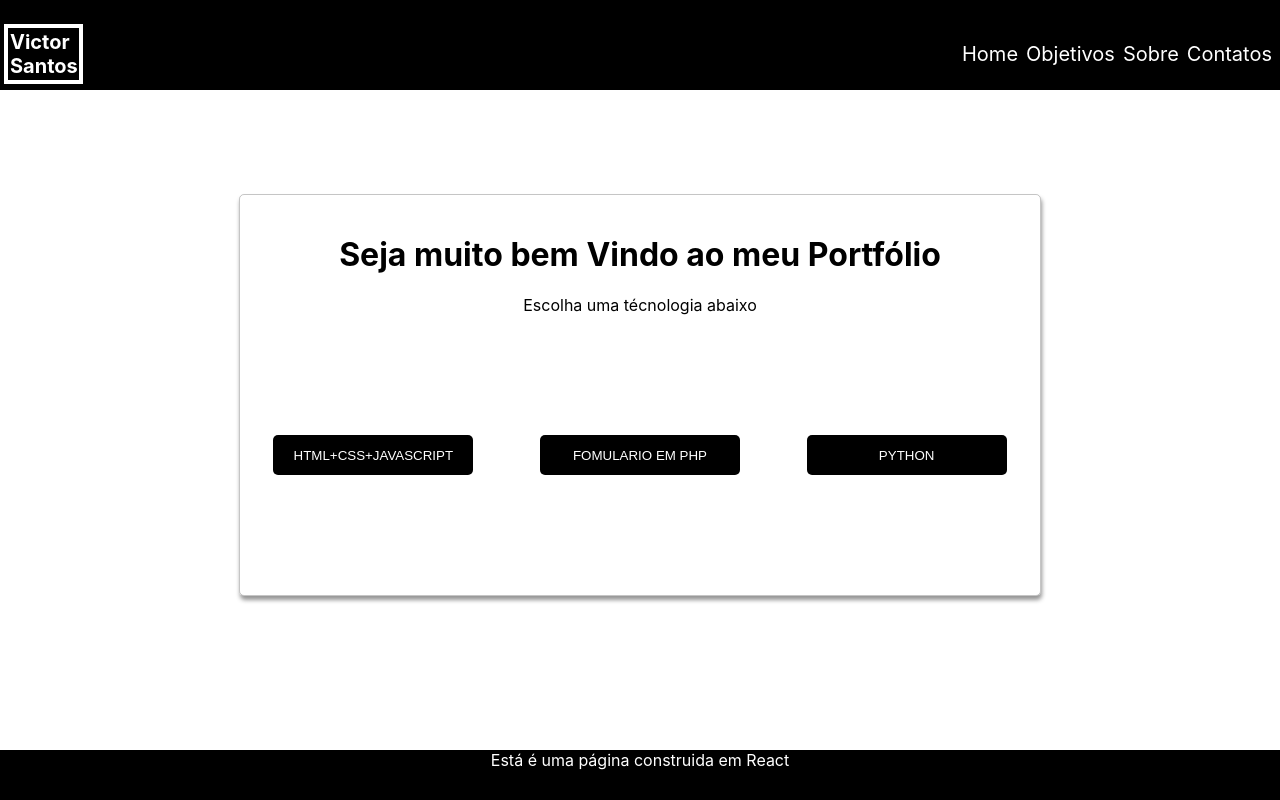
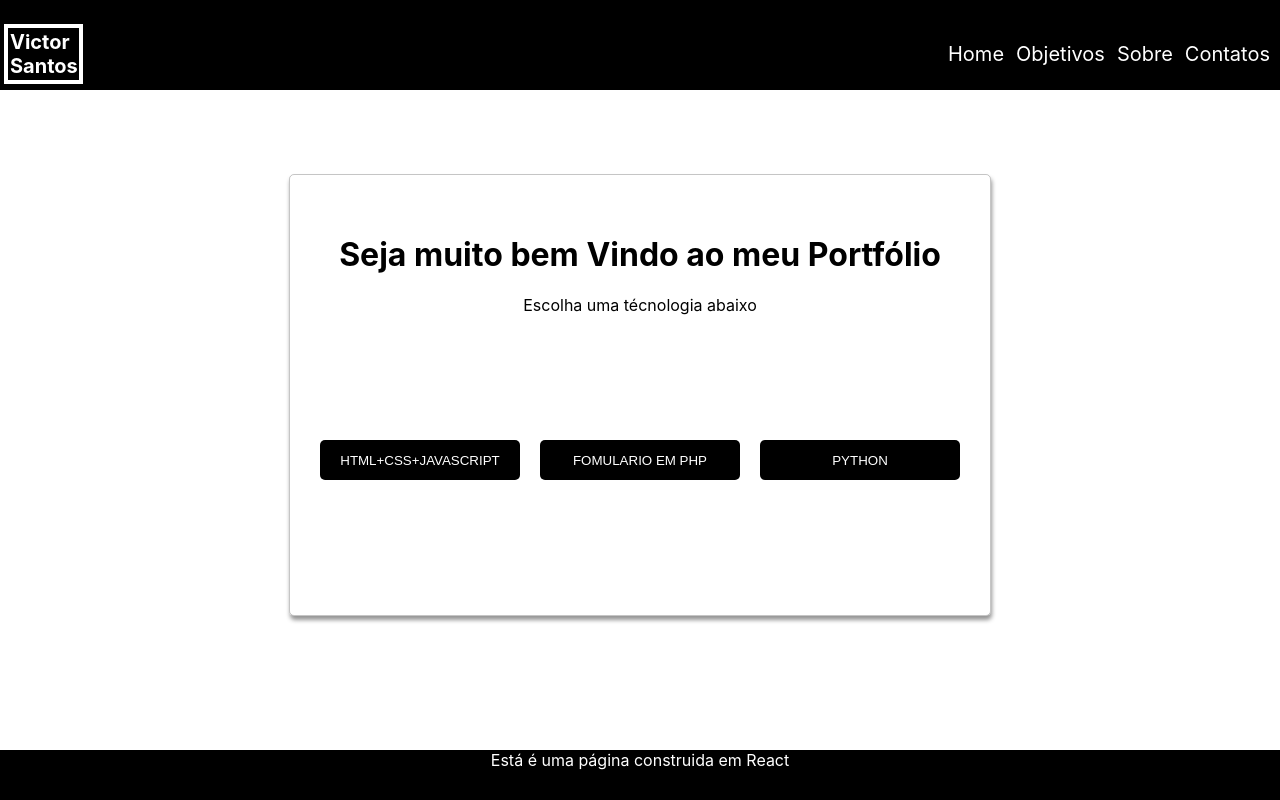
Before and after one commit to victorwsantos/react-page, a React (Create React App) app: page / in a window 1280 px wide. Built offline with nearby package versions, Linux system fonts and the light colour scheme.

Commit message:
Ajustes CSS

```diff
--- a/src/App.css
+++ b/src/App.css
@@ -35,14 +35,17 @@ body{
   text-decoration: none;
   margin: 4px;
   font-size: 20px;
+  border-radius: 5px;
 }
 .componentes-topo ul li .Home, .componentes-topo ul li .sobre,.componentes-topo ul li .objetivos, .componentes-topo ul li .Contatos {
   text-decoration: none;
   color: white;
+  padding: 2px;
 }
 .conteudo-pg{
   height: 400px;
-  width: 800px;
+  padding: 20px;
+  margin: auto;
   border: solid 1px rgba(0, 0, 0, 0.226);
   border-radius: 5px;
   text-align: center;
@@ -60,6 +63,7 @@ body{
   align-items: center;
   justify-content: space-around;
   margin-top: 120px;
+
 }
 .botoes-pg-index button{
   height: 40px;
@@ -71,6 +75,9 @@ body{
   border: none;
   cursor: pointer;
   transition: 0.6s;
+  margin-left: 10px;
+  margin-right: 10px;
+  margin-top: 5px;
 
 }
 .conteudo-footer{
@@ -90,3 +97,14 @@ body{
 box-shadow: -1px -4px 4px rgba(0, 0, 0, 0.418);
 transition: 0.6s;
 }
+.componentes-topo ul li:hover{
+  background-color: rgba(255, 255, 255, 0.253);
+  color: black;
+  transition: 0.6s;
+
+}
+@media (max-width: 700px){
+  .botoes-pg-index{
+    margin-top: 50px;
+  }
+}
```
